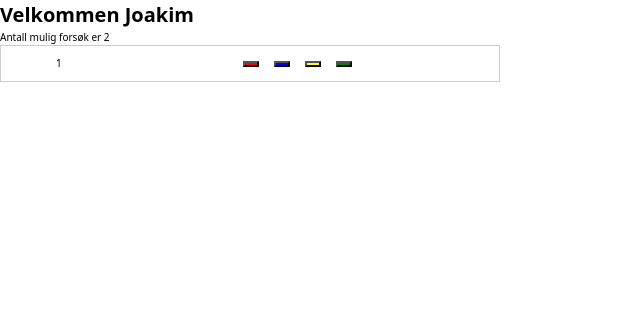
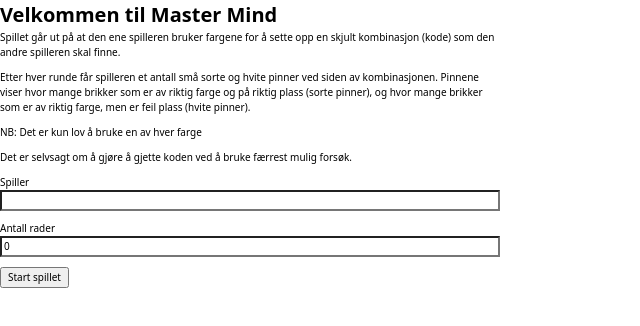
Before and after one commit to mariuswallin/webapp_demo_22, a Next.js app in the folder next_forelesning_2/: page / in a window 1280 px wide. Shown: the top 326 px of the page, without its empty margins (0-640 px from the left). Built offline with nearby package versions, Linux system fonts and the light colour scheme.

Commit message:
chore(todos): start removing todos

```diff
--- a/next_forelesning_2/components/Game.tsx
+++ b/next_forelesning_2/components/Game.tsx
@@ -7,10 +7,12 @@ type GameProps = {
 
 // TODO: Konvertere til game-context, med useRow etc om 2 uker
 
-// TODO: Ta i mot game objekt
+// TODO: Ta i mot game objekt (som blant annet har isCompleted)
 // TODO: Ta i mot isCompleted
 // TODO: Lage Solution component for å vise løsningen / om vi klarte det og antall forsøk
 export default function Game({ player, rows }: GameProps) {
+  // TODO: Ha en "rowState" som tar i mot "gameState som initial"
+  // Oppdatere denne med funksjonene under
   // TODO: Lage currentRow state
   const isCurrentRow = () => {
     // TODO: Bruke til å sjekke om en vi er på en gitt rad
--- a/next_forelesning_2/components/GameForm.tsx
+++ b/next_forelesning_2/components/GameForm.tsx
@@ -1,12 +1,8 @@
-// TODO: Fjerne props og erstatte med handleSubmit
-export default function GameForm({
-  setStep,
-  setPlayer,
-  setRows,
-  player,
-  rows,
-}: any) {
-  // Todo: Tilbakeføre intern state
+import { useState } from "react";
+
+export default function GameForm({ handleSubmit }: any) {
+  const [player, setPlayer] = useState("");
+  const [rows, setRows] = useState(0);
 
   const handlePlayerChange = (event: React.ChangeEvent<HTMLInputElement>) => {
     setPlayer(event.target.value);
@@ -16,16 +12,14 @@ export default function GameForm({
     setRows(Number(event.target.value));
   };
 
-  // TODO: Utvide og endre navn på handleSubmit
-  // TODO: Sende player og rows tilbake til Start.tsx
-  const handleSubmit = (event: React.FormEvent<HTMLFormElement>) => {
+  const handleGameSubmit = (event: React.FormEvent<HTMLFormElement>) => {
     event.preventDefault();
     if (!player || !Number(rows) || rows <= 0) return;
-    setStep(1);
+    handleSubmit({ player, rows });
   };
 
   return (
-    <form className="game-form" onSubmit={handleSubmit}>
+    <form className="game-form" onSubmit={handleGameSubmit}>
       <label htmlFor="player">
         <span>Spiller</span>
         <input
--- a/next_forelesning_2/components/Row.tsx
+++ b/next_forelesning_2/components/Row.tsx
@@ -20,7 +20,7 @@ export default function Row() {
         <p>{rowData.number}</p>
         <div className="cells">
           {rowData.cells.map((cell) => (
-            <div key={cell.cellname} className="cells">
+            <div key={cell.cellname} className="cell">
               <button
                 className="cellButton"
                 type="button"
--- a/next_forelesning_2/components/Start.tsx
+++ b/next_forelesning_2/components/Start.tsx
@@ -1,14 +1,6 @@
 import GameForm from "./GameForm";
 
-// TODO: Ta i mot handleSubmit
-// TODO: Ta i mot nødvendige props for å vise frem
-export default function Start({
-  setStep,
-  setPlayer,
-  setRows,
-  player,
-  rows,
-}: any) {
+export default function Start({ handleSubmit }: any) {
   return (
     <div className="start">
       <h1>Velkommen til Master Mind</h1>
@@ -44,13 +36,7 @@ export default function Start({
         />
 
       */}
-      <GameForm
-        setStep={setStep}
-        setPlayer={setPlayer}
-        setRows={setRows}
-        rows={rows}
-        player={player}
-      />
+      <GameForm handleSubmit={handleSubmit} />
     </div>
   );
 }
--- a/next_forelesning_2/pages/index.tsx
+++ b/next_forelesning_2/pages/index.tsx
@@ -3,51 +3,65 @@ import Game from "../components/Game";
 import Start from "../components/Start";
 import { useState } from "react";
 
-// const steps = [
-//   { name: "Spill", component: <Start /> },
-//   { name: "Game", component: <Game /> },
-// ];
+const colors = [
+  "red",
+  "green",
+  "blue",
+  "orange",
+  "pink",
+  "cyan",
+  "grey",
+  "yellow",
+];
+
+const initialState = {
+  game: {
+    id: "",
+    user: "",
+    combination: [],
+    rows: [],
+  },
+  currentColor: null,
+  currentRow: 0,
+  hints: [],
+  rawHints: [],
+  colors,
+  selectedColors: [],
+  remaningColors: colors,
+  foundCombination: false,
+  isComplete: false,
+};
+
+// TODO: I handleSubmit om 3 uker
+
+// TODO: Lage createGame funksjon som "sender game-objekt tilbake"
+// TODO: Ta i mot en props som gjør at vi kan "fake" at den feiler
+// TODO: Fake at vi skal sende data
+// TODO: Legge til loading, error og data (via createGame)
+// TODO: Lage funksjon for handleSubmit
+// TODO: Oppdatere step om submit fullføres
 
 const Home: NextPage = () => {
-  const [step, setStep] = useState(1);
-  // TODO: Flytte player og rows ned til GameForm
-  // Legge til gameState (se GameContext)
-  const [player, setPlayer] = useState("Joakim");
-  const [rows, setRows] = useState(2);
+  const [step, setStep] = useState(0);
+  const [game, setGame] = useState(initialState);
 
-  // TODO: Lage handleSubmit
-  // Mottar player og rows
   // Ha en "game-state" som lagrer denne infoen
   // Oppdatere step / Lagre step i game
-
-  // TODO: I handleSubmit om 3 uker
-
-  // TODO: Lage createGame funksjon som "sender game-objekt tilbake"
-  // TODO: Ta i mot en props som gjør at vi kan "fake" at den feiler
-  // TODO: Fake at vi skal sende data
-  // TODO: Legge til loading, error og data (via createGame)
-  // TODO: Lage funksjon for handleSubmit
-  // TODO: Oppdatere step om submit fullføres
+  const handleSubmit = ({ player, rows }) => {
+    console.log(player, rows);
+  };
 
   return (
     <main>
-      {/* <p>Spiller: {player}</p>
-      <p>Antall forsøk: {rows}</p> */}
       {step === 0 ? (
         <>
           {/* Sende handleSubmit og nødvendige props */}
-          <Start
-            setStep={setStep}
-            setPlayer={setPlayer}
-            setRows={setRows}
-            rows={rows}
-            player={player}
-          />
+          <Start handleSubmit={handleSubmit} />
         </>
       ) : (
         <>
           {/* Erstatte med "game" prop (for å unngå for mange props) */}
-          <Game player={player} rows={rows} />
+          <Game player={""} rows={0} />
         </>
       )}
     </main>
```
